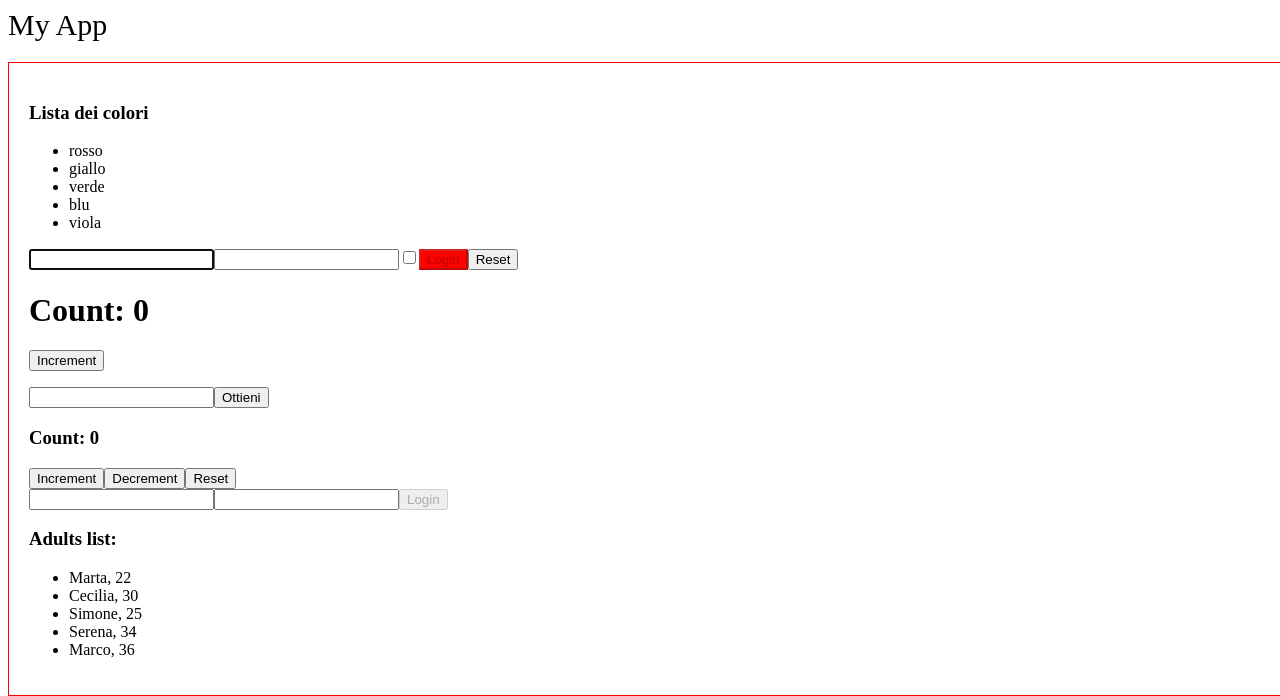
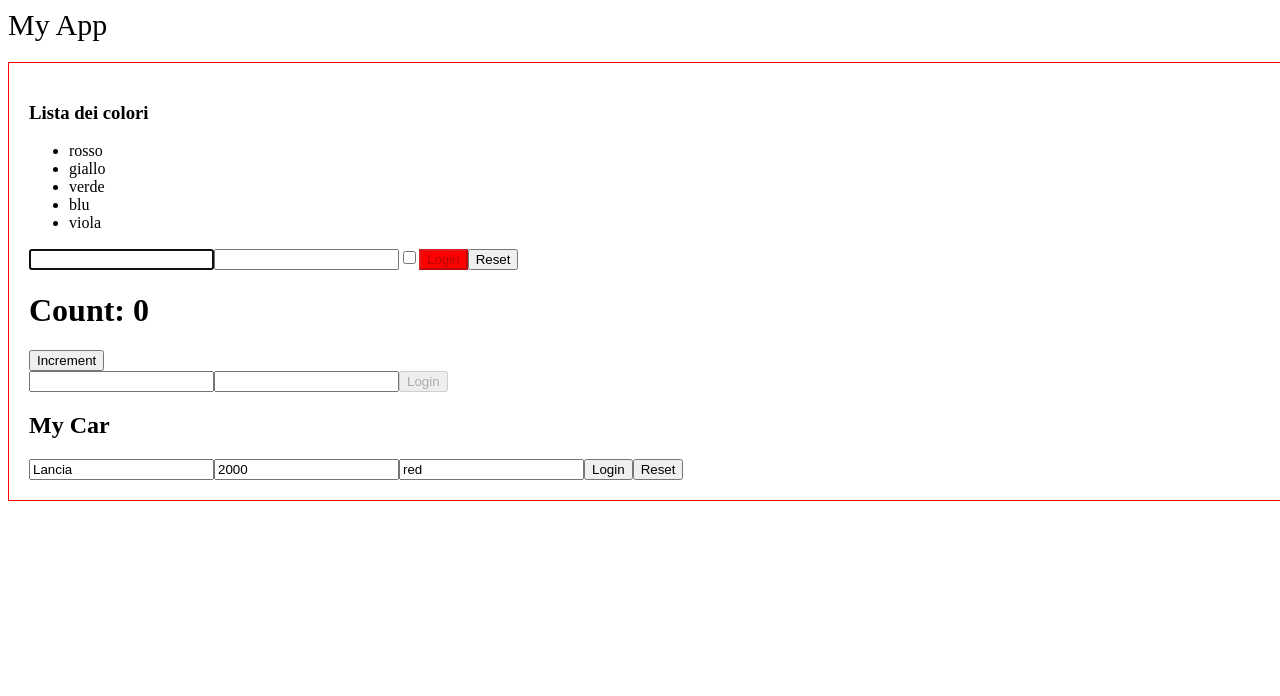
Before and after one commit to CeciliaFabiole/REACT, a React (Create React App) app in the folder react-complete-exercises/: page / in a window 1280 px wide. Shown: the top 696 px of the page. Built offline with nearby package versions, Linux system fonts and the light colour scheme.

Commit message:
feat: add useRef-02

```diff
--- a/react-complete-exercises/src/App.js
+++ b/react-complete-exercises/src/App.js
@@ -10,10 +10,11 @@ import { Container } from "./Container";
 // import { Language } from './Language'
 // import { Sum } from "./Sum";
 import { ClickCounter } from "./ClickCounter";
-import { GithubUserList } from "./GithubUserList";
-import { HookCounter } from "./HookCounter";
+// import { GithubUserList } from "./GithubUserList";
+// import { HookCounter } from "./HookCounter";
 import { HookLogin } from "./HookLogin";
-import { FilteredList } from "./FilteredList";
+// import { FilteredList } from "./FilteredList";
+import { CarDetailsForm } from "./CarDetailsForm";
 
 //CLASS COMPONENT
 // export class App extends React.Component {
@@ -60,10 +61,11 @@ export function App(){
             {/* <Language/> */}
             {/* <Sum/> */}
             <ClickCounter onCounterChange={(count)=>onCounterChange(count)}/>
-            <GithubUserList/>
-            <HookCounter/>
+            {/* <GithubUserList/> */}
+            {/* <HookCounter/> */}
             <HookLogin login={(data)=>onLogin(data)}/>
-            <FilteredList/>
+            {/* <FilteredList/> */}
+            <CarDetailsForm/>
         </Container>
     )
 }
--- /dev/null
+++ b/react-complete-exercises/src/CarDetailsForm.js
@@ -0,0 +1,31 @@
+import React, { useRef, useState, useEffect } from "react";
+
+export function CarDetailsForm({initialData={model:'Lancia', year:2000, color:'red'}}){
+    const inputRef = useRef()
+    const [value, setValue] = useState(false)
+
+    useEffect(()=>{
+        inputRef.current.elements.model.value = initialData.model
+        inputRef.current.elements.year.value = initialData.year
+        inputRef.current.elements.color.value = initialData.color
+    }, [initialData])
+
+    useEffect(()=>{
+        if (value===true) {
+            inputRef.current.reset()
+        }
+    })
+
+    const handleInputChange = ()=>setValue(true)
+
+    return (
+        <form ref={inputRef} onChange={handleInputChange}>
+            <h2>My Car</h2>
+            <input name="model" placeholder="Model"/>
+            <input name="year" placeholder="Year"/>
+            <input name="color" placeholder="Color"/>
+            <button type="submit">Login</button>
+            <button type="reset">Reset</button>
+        </form>
+    )
+}
```
Also changed, not shown: 1 other file (tests, documents, lock files or other folders).
